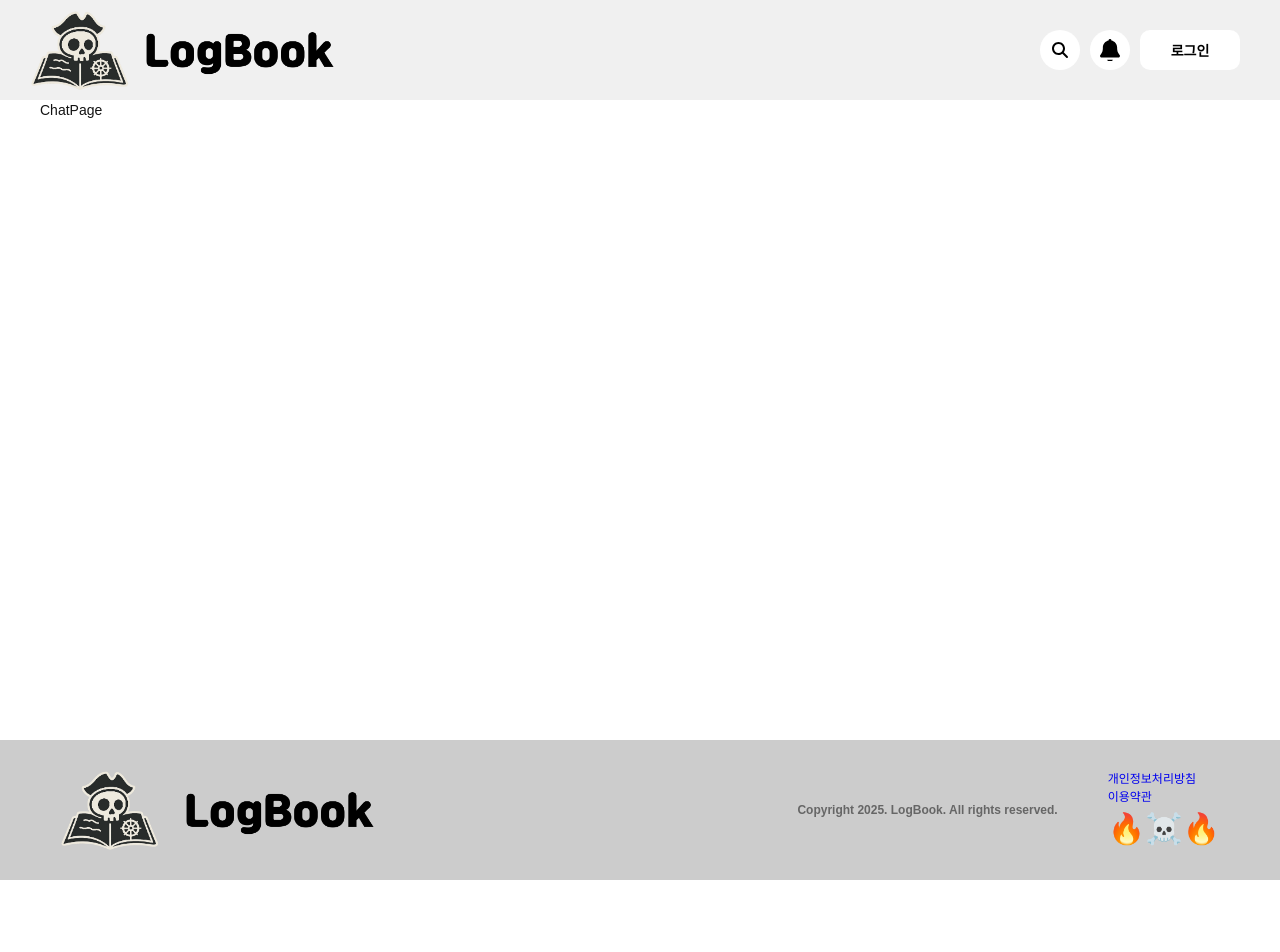
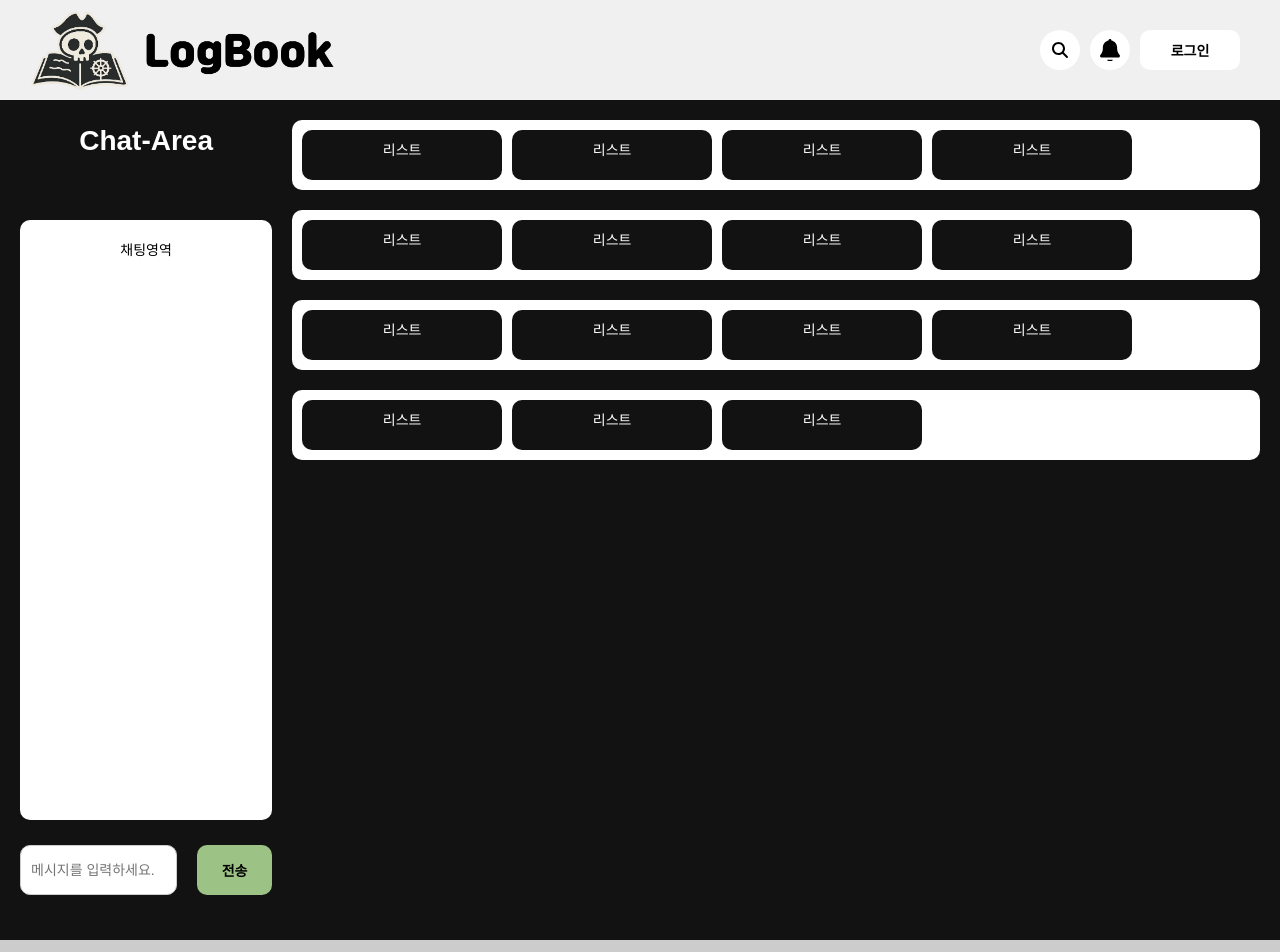
Before and after one commit to QCoQCo/LogBook, a React (Vite) app: page /chat in a window 1280 px wide. Shown: the top 952 px of the page. Before the commit the page ends 880 px from the top, so only its background shows below. Built offline with nearby package versions, Linux system fonts and the light colour scheme; a web font is replaced by a local one.

Commit message:
chatPage framework

```diff
--- a/src/App.css
+++ b/src/App.css
@@ -1,8 +1,12 @@
-#Layout {
+#App {
     width: 100%;
+    height: 100%;
 }
-#Layout main {
+#Layout main > div {
     width: 1200px;
     min-height: 80vh;
     margin: 0 auto;
 }
+#Layout main #ChatPage {
+    width: 100%;
+}
--- a/src/App.jsx
+++ b/src/App.jsx
@@ -6,6 +6,7 @@ import './App.css';
 
 const Layout = () => {
     return (
+        // 체팅페이지 다크모드 판별
         <div id='Layout'>
             <Common.Header />
             <main>
--- a/src/components/common/Footer.jsx
+++ b/src/components/common/Footer.jsx
@@ -3,7 +3,7 @@ import './Footer.scss';
 
 const Footer = () => {
     return (
-        <div id='Footer'>
+        <footer id='Footer'>
             <div className='container'>
                 <div className='top'>
                     <div className='icons'>
@@ -26,7 +26,7 @@ const Footer = () => {
                     </div>
                 </div>
             </div>
-        </div>
+        </footer>
     );
 };
 
--- a/src/components/common/Header.jsx
+++ b/src/components/common/Header.jsx
@@ -3,7 +3,7 @@ import './Header.scss';
 
 const Header = () => {
     return (
-        <div id='Header'>
+        <header id='Header'>
             <div className='container'>
                 <div className='left'>
                     <Link to='/'>
@@ -22,13 +22,13 @@ const Header = () => {
                             <path d='M224 0c-17.7 0-32 14.3-32 32l0 3.2C119 50 64 114.6 64 192l0 21.7c0 48.1-16.4 94.8-46.4 132.4L7.8 358.3C2.7 364.6 0 372.4 0 380.5 0 400.1 15.9 416 35.5 416l376.9 0c19.6 0 35.5-15.9 35.5-35.5 0-8.1-2.7-15.9-7.8-22.2l-9.8-12.2C400.4 308.5 384 261.8 384 213.7l0-21.7c0-77.4-55-142-128-156.8l0-3.2c0-17.7-14.3-32-32-32zM162 464c7.1 27.6 32.2 48 62 48s54.9-20.4 62-48l-124 0z' />
                         </svg>
                     </div>
-                    {/* 로그인 버튼 OR 유저 프로필 */}
+                    {/* 로그인 여부 판단 후 로그인 버튼 OR 유저 프로필 */}
                     <div className='login-btn'>
                         <button>로그인</button>
                     </div>
                 </div>
             </div>
-        </div>
+        </header>
     );
 };
 
--- a/src/components/pages/ChatPage.jsx
+++ b/src/components/pages/ChatPage.jsx
@@ -1,7 +1,57 @@
 import './ChatPage.scss';
 
 const ChatPage = () => {
-    return <div id='ChatPage'>ChatPage</div>;
+    return (
+        <div id='ChatPage'>
+            <div className='container'>
+                <div className='chat-area'>
+                    <div className='chat-area-header'>
+                        <div className='chat-area-header-title'>
+                            <h1>Chat-Area</h1>
+                        </div>
+                    </div>
+                    <div className='chat-area-content'>채팅영역</div>
+                    <div className='chat-area-input'>
+                        <input type='text' placeholder='메시지를 입력하세요.' />
+                        <button>전송</button>
+                    </div>
+                </div>
+                <div className='list-area'>
+                    <div className='list'>
+                        <ul>
+                            <li>리스트</li>
+                            <li>리스트</li>
+                            <li>리스트</li>
+                            <li>리스트</li>
+                        </ul>
+                    </div>
+                    <div className='list'>
+                        <ul>
+                            <li>리스트</li>
+                            <li>리스트</li>
+                            <li>리스트</li>
+                            <li>리스트</li>
+                        </ul>
+                    </div>
+                    <div className='list'>
+                        <ul>
+                            <li>리스트</li>
+                            <li>리스트</li>
+                            <li>리스트</li>
+                            <li>리스트</li>
+                        </ul>
+                    </div>
+                    <div className='list'>
+                        <ul>
+                            <li>리스트</li>
+                            <li>리스트</li>
+                            <li>리스트</li>
+                        </ul>
+                    </div>
+                </div>
+            </div>
+        </div>
+    );
 };
 
 export default ChatPage;
--- a/src/components/pages/ChatPage.scss
+++ b/src/components/pages/ChatPage.scss
@@ -0,0 +1,84 @@
+#ChatPage {
+    color: #fff;
+    text-align: center;
+    background-color: #121212;
+
+    .container {
+        display: flex;
+        justify-content: space-between;
+        padding: 20px;
+        gap: 20px;
+        .chat-area {
+            .chat-area-header {
+                width: 100%;
+                height: 100px;
+            }
+            .chat-area-content {
+                height: 600px;
+                margin: 0 auto;
+                background-color: #fff;
+                color: #000;
+                border-radius: 10px;
+                padding: 20px;
+                overflow-y: auto;
+            }
+            .chat-area-input {
+                height: 100px;
+                display: flex;
+                align-items: center;
+                justify-content: center;
+                gap: 20px;
+                input {
+                    width: 80%;
+                    height: 50px;
+                    padding: 10px;
+                    border: 1px solid #ccc;
+                    border-radius: 10px;
+                    font-size: 14px;
+                    outline: none;
+                    // &:focus {
+                    //     border: 1px solid #000;
+                    // }
+                }
+                button {
+                    width: 100px;
+                    height: 50px;
+                    border-radius: 10px;
+                    background-color: #9cc385;
+                    color: #000;
+                    font-size: 14px;
+                    font-weight: 600;
+                    cursor: pointer;
+                    transition: all 0.3s ease;
+                    &:hover {
+                        background-color: #c9fbad;
+                    }
+                }
+            }
+        }
+        .list-area {
+            width: 100%;
+            display: flex;
+            flex-direction: column;
+            gap: 20px;
+            .list {
+                background-color: #fff;
+                border-radius: 10px;
+                ul {
+                    display: flex;
+                    align-items: center;
+                    border-radius: 10px;
+                    padding: 10px;
+                    gap: 10px;
+                    li {
+                        width: 200px;
+                        height: 50px;
+                        background-color: #121212;
+                        border-radius: 10px;
+                        padding: 10px;
+                    }
+                }
+            }
+        }
+    }
+}
```
